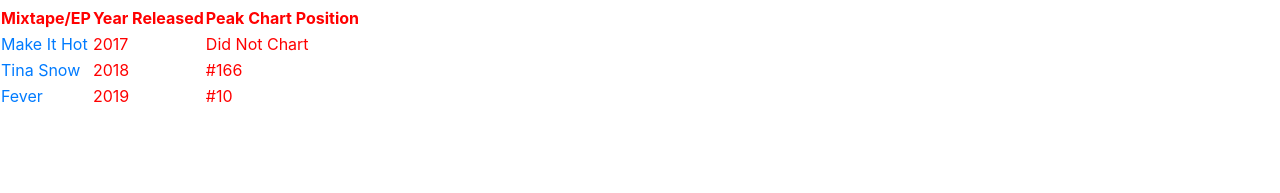
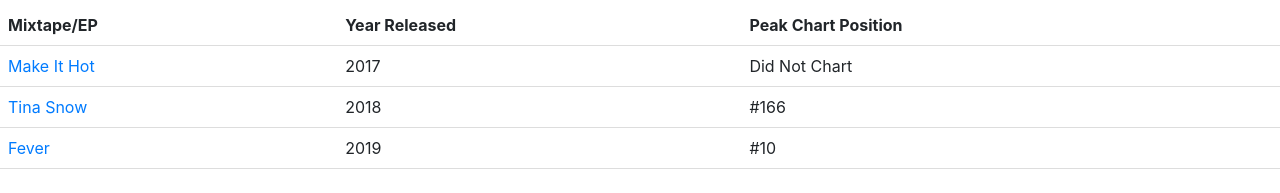
Before and after one commit to jlawanson/lab0, a plain HTML site: page index.html in a window 1280 px wide. Shown: the part 449-642 px from the top of the page. Drawn offline with nearby package versions, Linux system fonts and the light colour scheme.

Commit message:
styled table with hover

```diff
--- a/index.css
+++ b/index.css
@@ -1,3 +1,14 @@
-body {
-    color: red;
+table {
+  border-collapse: collapse;
+  width: 100%;
 }
+
+th, td {
+  padding: 8px;
+  text-align: left;
+  border-bottom: 1px solid #ddd;
+}
+
+tr:hover {
+    background-color:#f5f5f5;
+}
```
